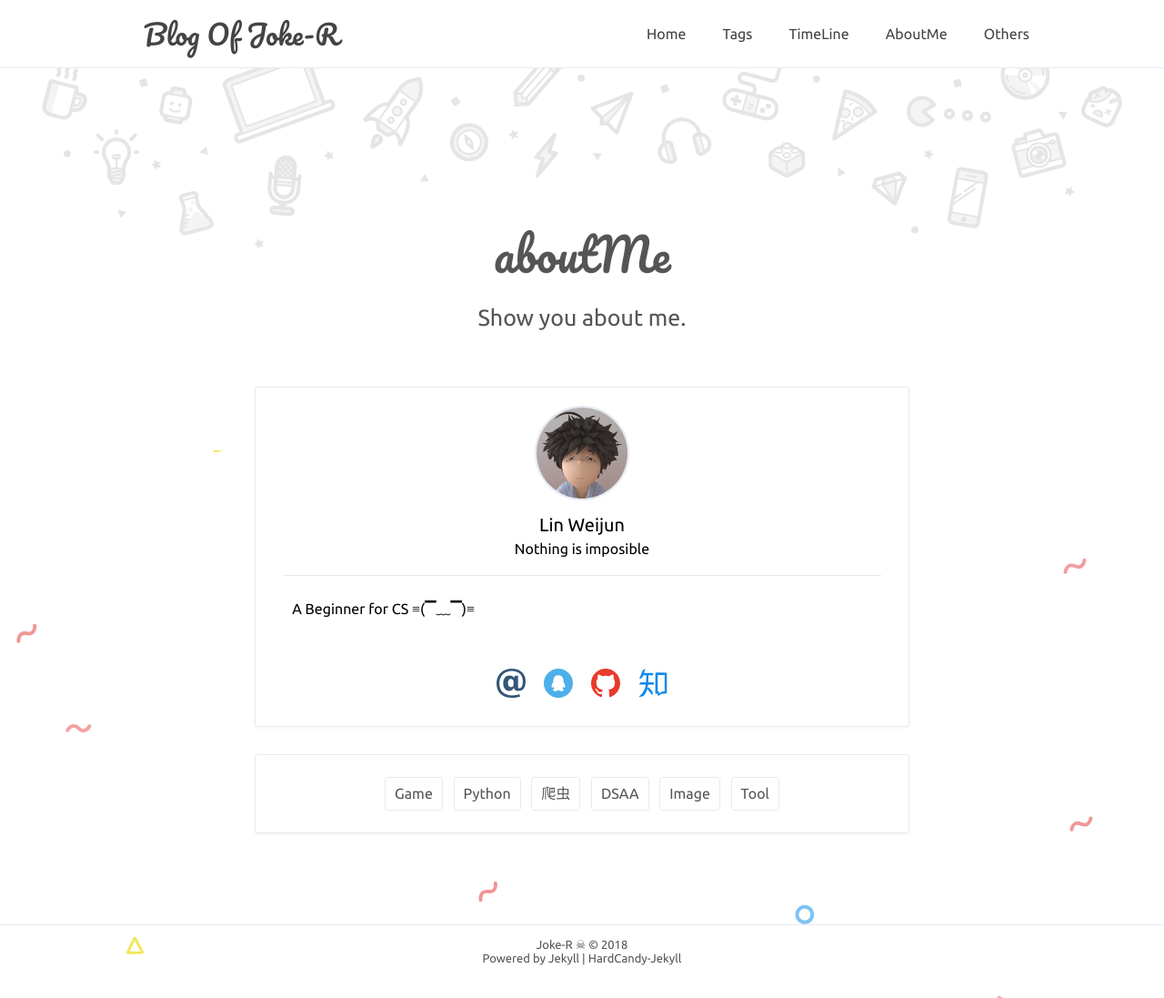
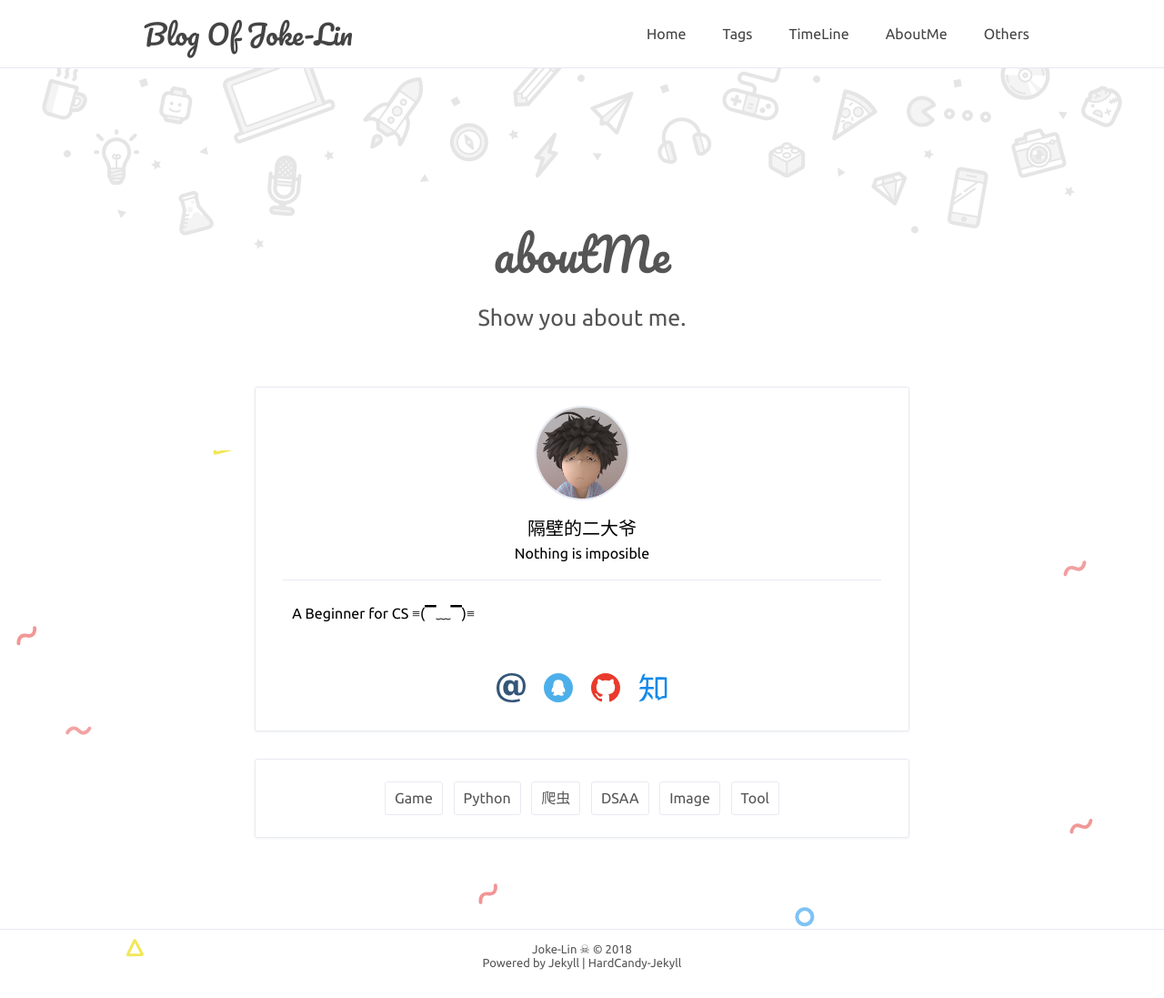
Before and after one commit to YeZ-Liu/YeZ-Liu.github.io, a Jekyll site: the page built from about.html, in a window 1280 px wide. Shown: the whole page at 91% size. Built offline with Jekyll 4.4.1, drawn with Linux system fonts in a browser that asks for light colours; comment, search, counter and statistics services are not loaded.

Commit message:
Change Joke-R to Joke-lin

```diff
--- a/_config.yml
+++ b/_config.yml
@@ -1,8 +1,8 @@
 # Site settings 配置站点
-title: 'Joke-R ☠'
+title: 'Joke-Lin ☠'
 description: 'Personal Blog'
 keywords: 'Blog Informal-Essay'
-url: 'https://LWJ9527.github.io' # your hoste
+url: 'https://joke-lin.github.io' # your hoste
 
 # nav 中文字符空格：&emsp;
 nav: # 最佳体验 六个标签 且最好每个标签不超过4中文字
@@ -14,9 +14,9 @@ nav: # 最佳体验 六个标签 且最好每个标签不超过4中文字
 
 # 博主
 author: true
-name: 'Lin Weijun'
-NickName: 'Joke-R'
-webtitle: 'Blog Of Joke-R'
+name: '隔壁的二大爷'
+NickName: 'Joke-Lin'
+webtitle: 'Blog Of Joke-Lin'
 bio: 'Nothing is imposible'
 about: true
 aboutyou: 'A Beginner for CS ≡(▔﹏▔)≡ '
@@ -25,7 +25,7 @@ portraits: './assets/profile.jpeg' # your portraits image file path
 # SNS
 SNS: true
 SNS-icon: #['facebook', 'weibo', 'QQ', 'github', 'Dribbble', 'twitter', 'instagram', 'weixin']
-  mail: 'mailto:hello_lwj@qq.com'
+  mail: 'mailto:Joke.Lin@qq.com'
   #weixin: '' # your wechat image file path
   QQ: 'https://user.qzone.qq.com/2311349863' # your QQ image file path
   #weibo: ''
@@ -71,7 +71,7 @@ livere: true
 livere_uid: 'MTAyMC8zOTczMy8xNjI2MA==' # MTAyMC8zNDI2OS8xMDgwNg==
 # Gitment评论 OAuth Application
 Gitment: false
-Gitment_owner: 'LWJ9527'  # github用户名
+Gitment_owner: 'joke-Lin'  # github用户名
 Gitment_repo: ''  # github博客存放的仓库名
 client_id: ''  # 注册 OAuth Application 后获得的 client_id
 client_secret: ''  # 注册 OAuth Application 后获得的 client_secret
--- a/about.html
+++ b/about.html
@@ -1,6 +1,6 @@
 ---
 layout: default
-title: 关于我
+title: About-Me
 page-title: aboutMe
 home-title: Show you about me.
 description:
--- a/friendLink.html
+++ b/friendLink.html
@@ -1,8 +1,8 @@
 ---
 layout: default
-title: 友情链接
+title: Friend-Link
 page-title: friendLinks
-home-title: This is my friends.
+home-title: Some amazing People
 description:
 ---
 
--- a/index.html
+++ b/index.html
@@ -1,9 +1,9 @@
 ---
 layout: default
 title: Home
-page-title: Learning Together Imporving Togrther
+page-title: Learning Together Imporving Together
 home-title: Do Yourself Try Your Best
-description: Lin Weijun's personal blog notes
+description: Joke-Lin's personal blog notes
 ---
 
 {% include header.html %}
--- a/tags.html
+++ b/tags.html
@@ -1,6 +1,6 @@
 ---
 layout: default
-title: 标签
+title: Tags
 page-title: tags
 home-title: Let's pick something.
 description:
--- a/timeline.html
+++ b/timeline.html
@@ -1,6 +1,6 @@
 ---
 layout: default
-title: 时间线
+title: Time-Line
 page-title: timeLine
 home-title: Sort by timeline.
 description:
```
